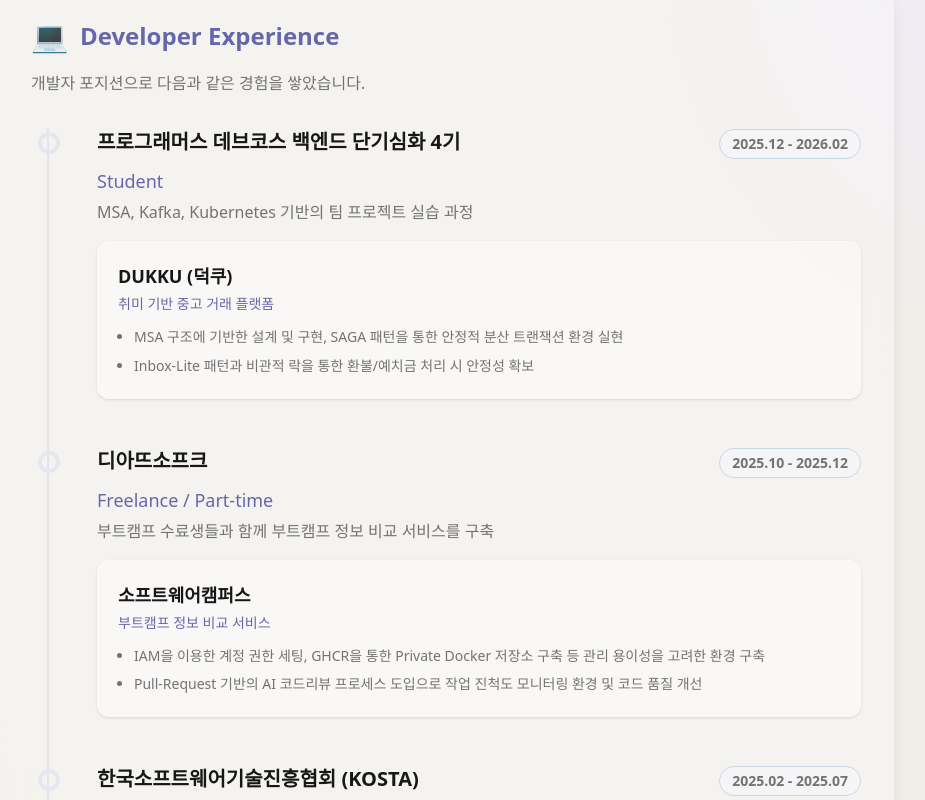
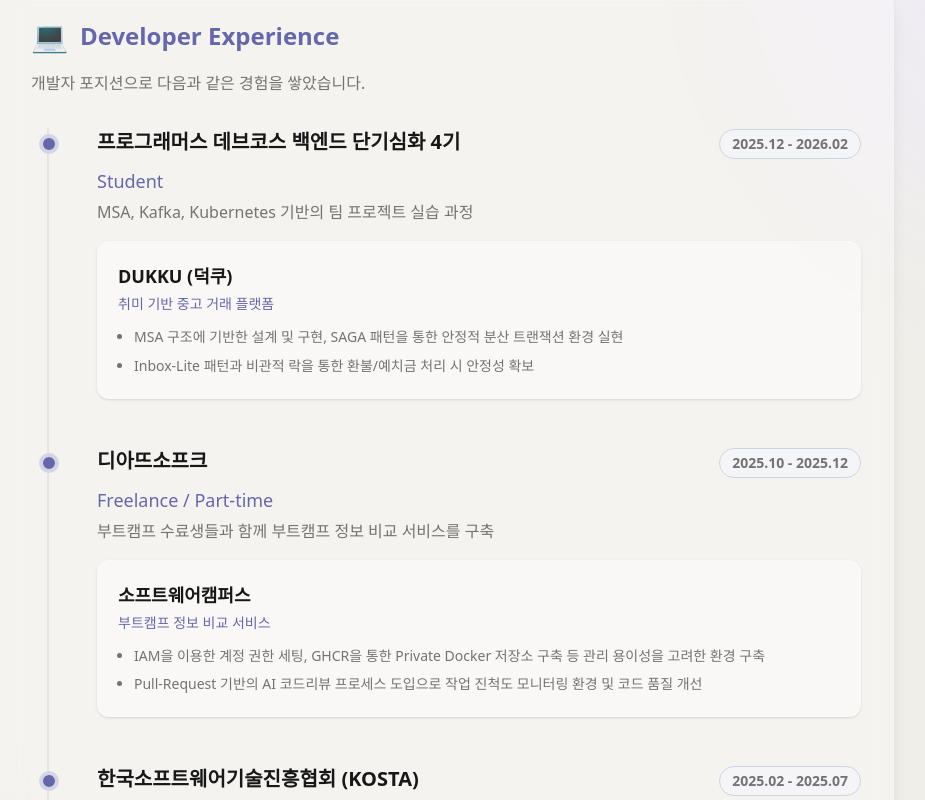
Before and after one commit to earlydreamer/earlydreamer.github.io, a Next.js app: page / in a window 1280 px wide. Shown: the part 2620-3420 px from the top of the page, without its empty margins (194-1119 px from the left). Built offline with nearby package versions, Linux system fonts and the light colour scheme.

Commit message:
fix: Experience 타임라인 마커 조정

```diff
--- a/src/components/sections/ExperienceSection.tsx
+++ b/src/components/sections/ExperienceSection.tsx
@@ -28,7 +28,13 @@ function ExperienceList({ experiences, icon, title, colorClass, intro }: { exper
                         viewport={{ once: true }}
                         className="relative pl-8 md:pl-12"
                     >
-                        <span className={cn("absolute -left-[7px] top-2 h-3.5 w-3.5 rounded-full ring-4 ring-slate-200 dark:ring-slate-700", colorClass.replace('text-', 'bg-'))} />
+                        <span
+                            className="absolute -left-[10px] top-1.5 z-10 h-5 w-5 rounded-full border-4"
+                            style={{
+                                backgroundColor: "#6667AB",
+                                borderColor: "color-mix(in srgb, #6667AB 28%, white)",
+                            }}
+                        />
 
                         <div className="flex flex-col sm:flex-row sm:items-baseline sm:justify-between mb-2">
                             <h4 className="text-xl font-bold" style={{ color: 'var(--foreground)' }}>{exp.company}</h4>
```
